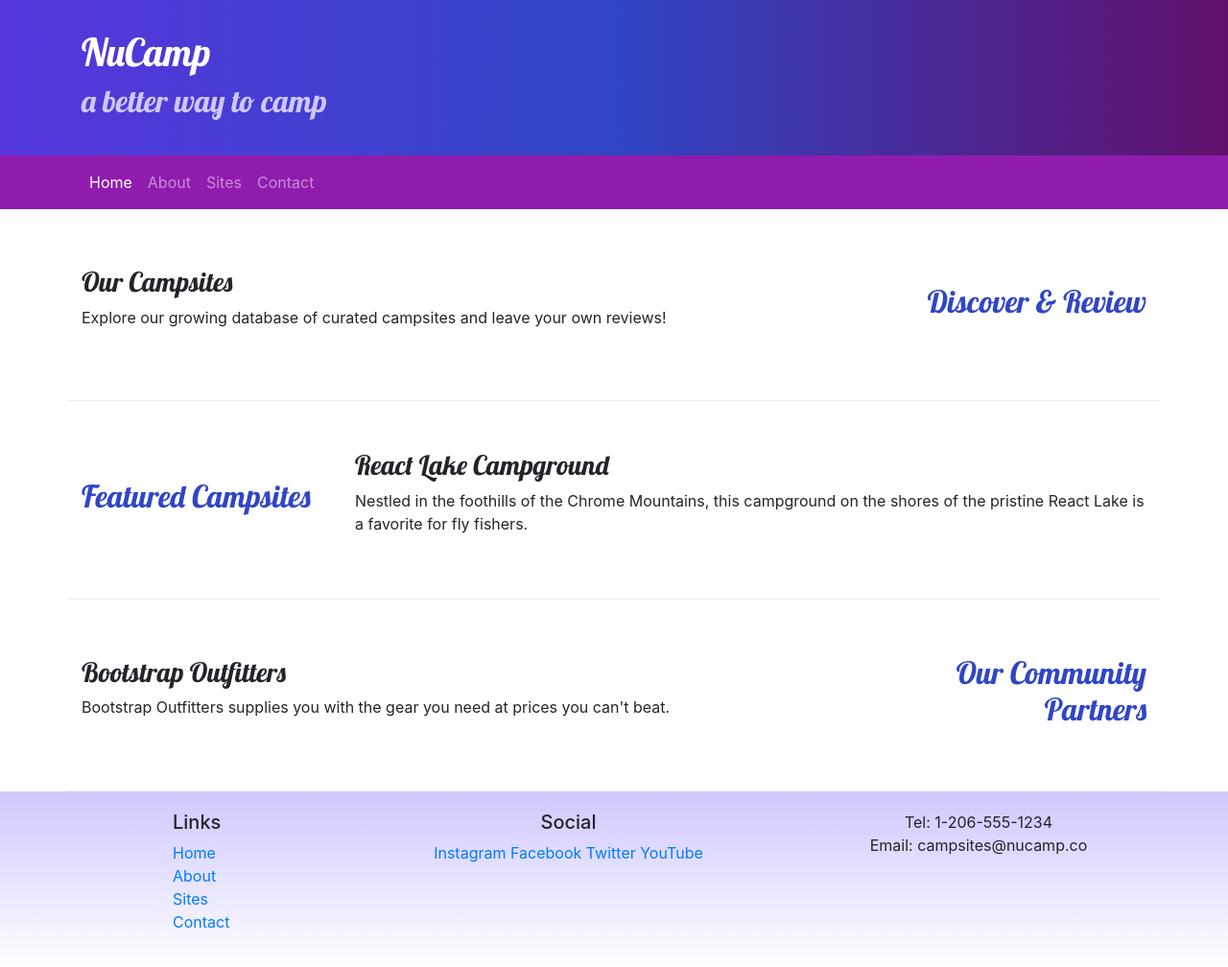
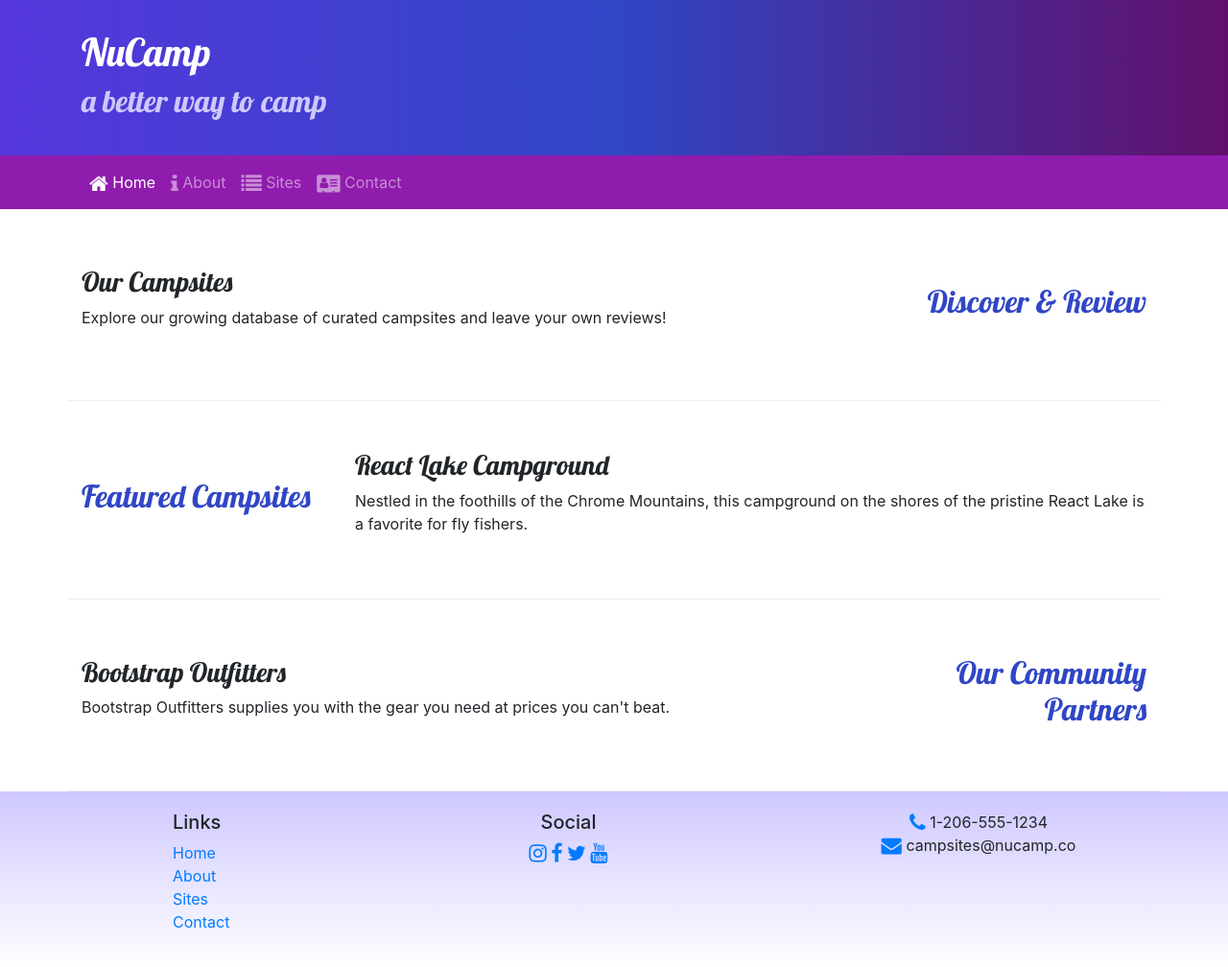
Before and after one commit to alexmuniznina/nucampsite, a website: page index.html in a window 1280 px wide. Shown: the whole page at 96% size. Drawn offline with nearby package versions, Linux system fonts and the light colour scheme.

Commit message:
Icon Fonts

```diff
--- a/index.html
+++ b/index.html
@@ -10,6 +10,7 @@
     <link rel="stylesheet" href="node_modules/bootstrap/dist/css/bootstrap.min.css" />
 
     <!-- Additional CSS must be placed after Bootstrap CSS -->
+    <link rel="stylesheet" href="node_modules/font-awesome/css/font-awesome.min.css" />
     <link rel="stylesheet" href="https://fonts.googleapis.com/css?family=Lobster|Open+Sans" />
     <link rel="stylesheet" href="css/style.css">
 
@@ -36,10 +37,10 @@
             </button>
             <div class="collapse navbar-collapse" id="nucampNavbar">
                 <ul class="navbar-nav">
-                    <li class="nav-item active"><a class="nav-link" href="#">Home</a></li>
-                    <li class="nav-item"><a class="nav-link" href="aboutus.html">About</a></li>
-                    <li class="nav-item"><a class="nav-link" href="#">Sites</a></li>
-                    <li class="nav-item"><a class="nav-link" href="#">Contact</a></li>
+                    <li class="nav-item active"><a class="nav-link" href="#"><i class="fa fa-home fa-lg"></i> Home</a></li>
+                    <li class="nav-item"><a class="nav-link" href="aboutus.html"><i class="fa fa-info fa-lg"></i> About</a></li>
+                    <li class="nav-item"><a class="nav-link" href="#"><i class="fa fa-list fa-lg"></i> Sites</a></li>
+                    <li class="nav-item"><a class="nav-link" href="#"><i class="fa fa-address-card fa-lg"></i> Contact</a></li>
                 </ul>
             </div>
         </div>
@@ -92,14 +93,14 @@
                 </div>
                 <div class="col-6 col-sm-5 text-center">
                     <h5>Social</h5>
-                    <a href="http://instagram.com/">Instagram</a>
-                    <a href="http://facebook.com/">Facebook</a>
-                    <a href="http://twitter.com/">Twitter</a>
-                    <a href="http://youtube.com/">YouTube</a>
+                    <a href="http://instagram.com/"><i class="fa fa-instagram fa-lg"></i></a>
+                    <a href="http://facebook.com/"><i class="fa fa-facebook fa-lg"></i></a>
+                    <a href="http://twitter.com/"><i class="fa fa-twitter fa-lg"></i></a>
+                    <a href="http://youtube.com/"><i class="fa fa-youtube fa-lg"></i></a>
                 </div>
                 <div class="col-sm-4 text-center">
-                    Tel: 1-206-555-1234<br />
-                    Email: campsites@nucamp.co
+                    <i class="fa fa-phone fa-lg text-primary"></i> 1-206-555-1234<br/>
+                    <i class="fa fa-envelope fa-lg text-primary"></i> campsites@nucamp.co
                 </div>
             </div>
         </div>
--- a/package.json
+++ b/package.json
@@ -15,6 +15,7 @@
   },
   "dependencies": {
     "bootstrap": "^4.5.2",
+    "font-awesome": "^4.7.0",
     "jquery": "^3.5.1",
     "popper.js": "^1.16.1"
   }
```
Also changed, not shown: aboutus.html (+11 -10 lines), 1 other file.
